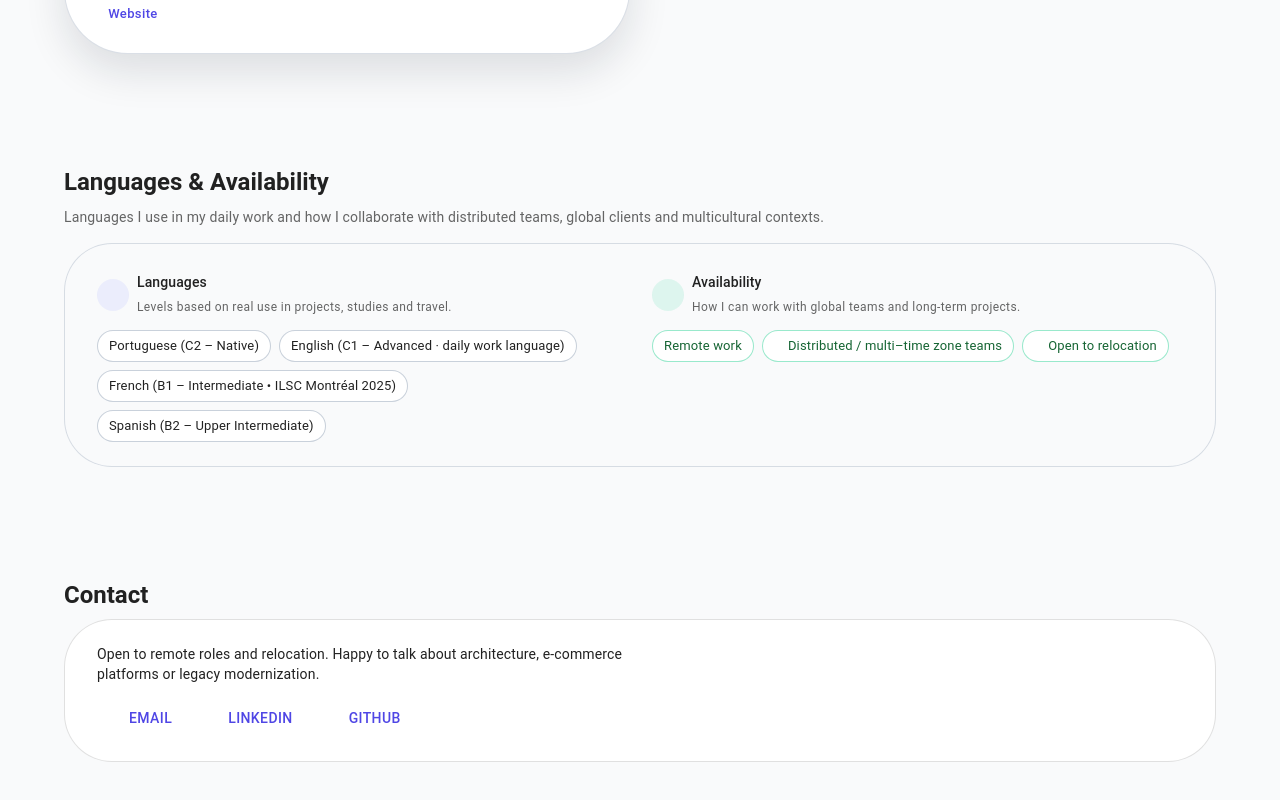
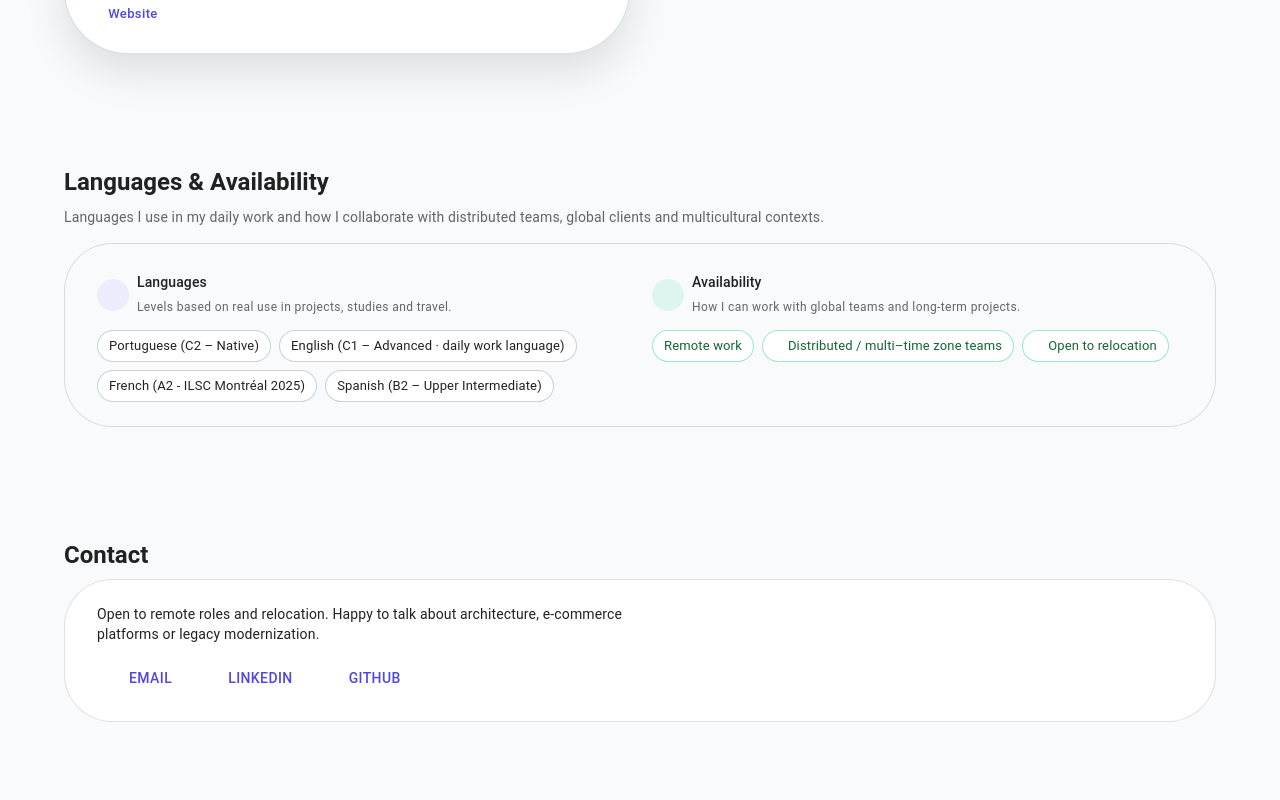
Before and after one commit to piglesiastecnologia/porftolio-iglesias, a Next.js app: page /en in a window 1280 px wide. Shown: the part 2429-3229 px from the top of the page. Built offline with nearby package versions, Linux system fonts and the light colour scheme; some icons are missing.

Commit message:
LiquidGlass styled applied to header

```diff
--- a/src/data/portfolio.en.tsx
+++ b/src/data/portfolio.en.tsx
@@ -67,7 +67,7 @@ export const languagesInfo: PortfolioData["languagesInfo"] = {
   languages: [
     "Portuguese (C2 – Native)",
     "English (C1 – Advanced · daily work language)",
-    "French (B1 – Intermediate • ILSC Montréal 2025)",
+    "French (A2 - ILSC Montréal 2025)",
     "Spanish (B2 – Upper Intermediate)",
   ],
   availability: [
--- a/src/data/portfolio.pt.tsx
+++ b/src/data/portfolio.pt.tsx
@@ -80,7 +80,7 @@ export const languagesInfo = {
   languages: [
     "Português (C2 – Nativo)",
     "Inglês (C1 – Avançado)",
-    "Francês (B1 – Intermediário • ILSC Montréal 2025)",
+    "Francês (A2 - ILSC Montréal 2025)",
     "Espanhol (B2 – Intermediário Avançado)",
   ],
   availability: [
```
